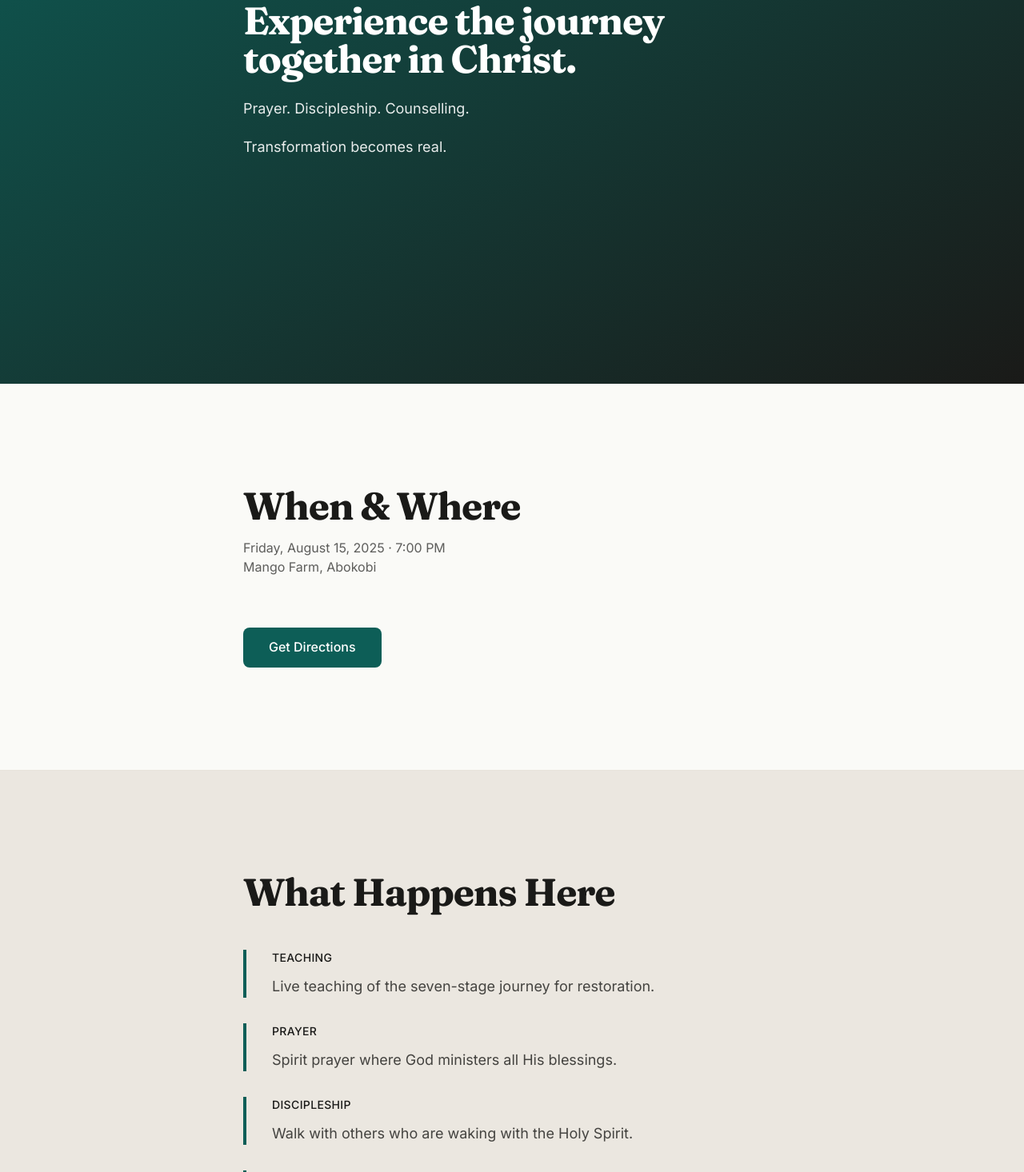
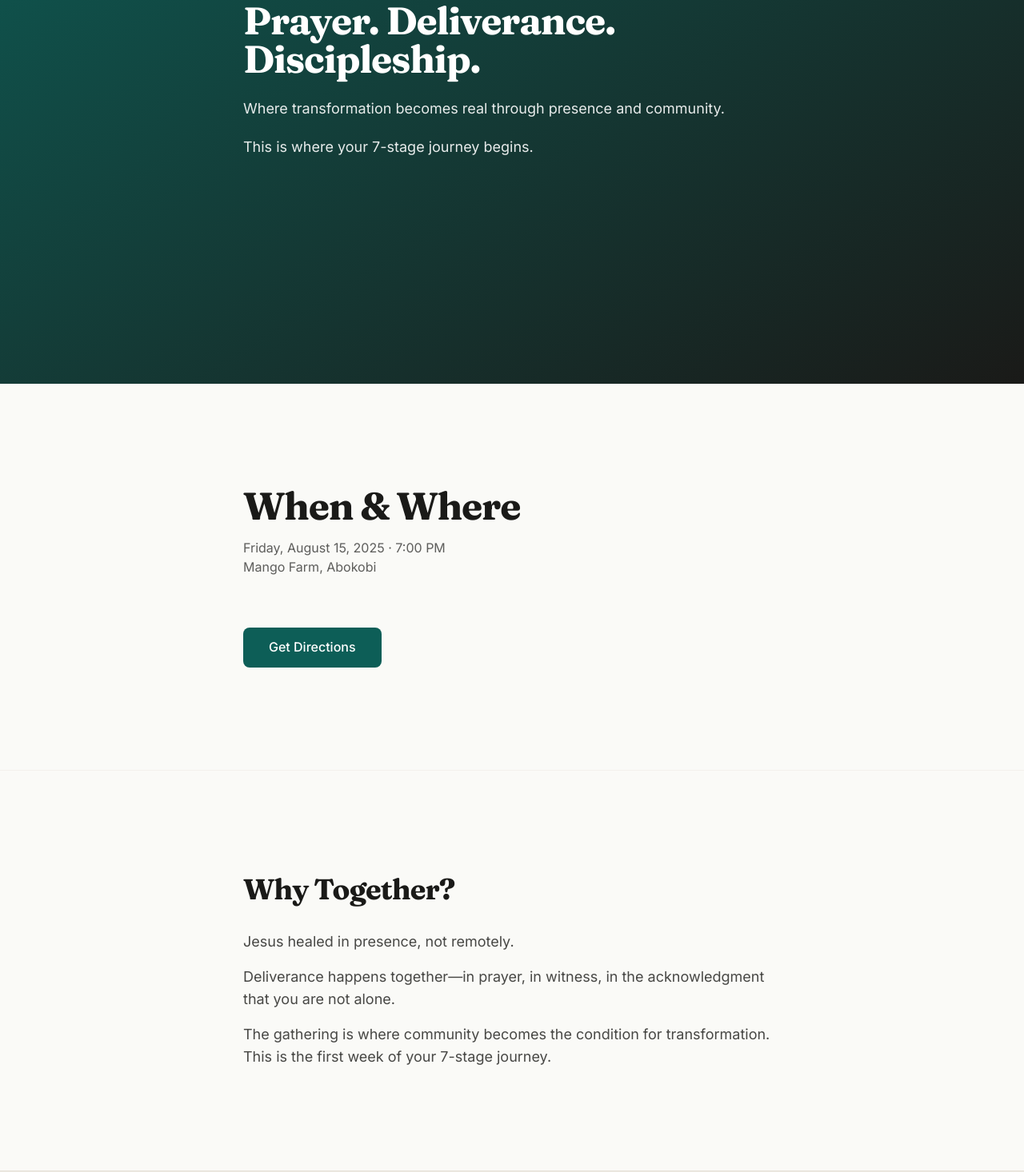
Before and after one commit to whoisjimilitan/restoration-community, a Next.js app in the folder apps/web/: page /gathering in a window 1280 px wide. Shown: the part 320-1786 px from the top of the page at 80% size. Built offline with nearby package versions, Linux system fonts and the light colour scheme.

Commit message:
Tighten narrative flow: clarify sequencing, add transition sentences, enhance journey tone

```diff
--- a/apps/web/src/app/gathering/page.tsx
+++ b/apps/web/src/app/gathering/page.tsx
@@ -25,14 +25,14 @@ export default function GatheringPage() {
 
           <div className={`transform transition-all duration-400 ${isLoaded ? 'opacity-100 translate-y-0' : 'opacity-0 translate-y-4'}`} style={{ transitionDelay: '80ms' }}>
             <h1 className="text-3xl sm:text-4xl md:text-5xl font-rc-serif font-bold text-white leading-tight tracking-tight">
-              Experience the journey together in Christ.
+              Prayer. Deliverance. Discipleship.
             </h1>
           </div>
 
           <div className={`transform transition-all duration-400 ${isLoaded ? 'opacity-100 translate-y-0' : 'opacity-0 translate-y-4'}`} style={{ transitionDelay: '160ms' }}>
             <div className="space-y-3 text-base md:text-lg text-white/90 leading-relaxed font-light">
-              <p>Prayer. Discipleship. Counselling.</p>
-              <p className="pt-2">Transformation becomes real.</p>
+              <p>Where transformation becomes real through presence and community.</p>
+              <p className="pt-2">This is where your 7-stage journey begins.</p>
             </div>
           </div>
         </div>
@@ -66,6 +66,27 @@ export default function GatheringPage() {
           >
             Get Directions
           </a>
+        </motion.div>
+      </section>
+
+      {/* WHY TOGETHER */}
+      <section className="w-full py-24 md:py-32 px-6 sm:px-8 md:px-12 bg-rc-bg border-t border-rc-border/30">
+        <motion.div
+          initial={{ opacity: 0, y: 20 }}
+          whileInView={{ opacity: 1, y: 0 }}
+          transition={{ duration: 0.6, ease: [0.25, 0.46, 0.45, 0.94] }}
+          viewport={{ once: true, amount: 0.15 }}
+          className="max-w-2xl mx-auto space-y-8"
+        >
+          <h2 className="text-3xl md:text-4xl font-rc-serif font-bold text-rc-text leading-tight tracking-tight">
+            Why Together?
+          </h2>
+
+          <div className="space-y-4 text-base md:text-lg text-rc-text/80 leading-relaxed font-light">
+            <p>Jesus healed in presence, not remotely.</p>
+            <p>Deliverance happens together—in prayer, in witness, in the acknowledgment that you are not alone.</p>
+            <p>The gathering is where community becomes the condition for transformation. This is the first week of your 7-stage journey.</p>
+          </div>
         </motion.div>
       </section>
 
@@ -110,6 +131,12 @@ export default function GatheringPage() {
                 Hear what God has to say about your situation.
               </p>
             </div>
+          </div>
+
+          <div className="pt-8 border-t border-rc-border/30 space-y-4">
+            <p className="text-base md:text-lg text-rc-text/80 leading-relaxed font-light">
+              After the gathering ends, your private 7-stage journey begins. You move through the next six weeks of restoration with a mentor and the tools you need.
+            </p>
           </div>
         </motion.div>
       </section>
--- a/apps/web/src/app/journey/page.tsx
+++ b/apps/web/src/app/journey/page.tsx
@@ -6,13 +6,13 @@ import { useSession, signOut } from 'next-auth/react';
 import { motion } from 'framer-motion';
 
 const stages = [
-  { number: 1, name: 'Truth', description: 'Face what is true' },
-  { number: 2, name: 'Confession', description: 'Speak it aloud' },
-  { number: 3, name: 'Repentance', description: 'Turn away' },
-  { number: 4, name: 'Forgiveness', description: 'Receive grace' },
-  { number: 5, name: 'Reconciliation', description: 'Restore connections' },
-  { number: 6, name: 'Honest Work', description: 'Build something real' },
-  { number: 7, name: 'Serving', description: 'Give back' },
+  { number: 1, name: 'Truth', description: 'See yourself clearly and Jesus clearly' },
+  { number: 2, name: 'Confession', description: 'Speak it aloud to God' },
+  { number: 3, name: 'Repentance', description: 'Turn away from what harmed you' },
+  { number: 4, name: 'Forgiveness', description: 'Release what held you captive' },
+  { number: 5, name: 'Reconciliation', description: 'Restore what was broken' },
+  { number: 6, name: 'Honest Work', description: 'Build a life that reflects who you are' },
+  { number: 7, name: 'Serving', description: 'Give to others what you received' },
 ];
 
 export default function JourneyPage() {
@@ -92,9 +92,10 @@ export default function JourneyPage() {
           </div>
 
           <div className={`transform transition-all duration-400 ${isLoaded ? 'opacity-100 translate-y-0' : 'opacity-0 translate-y-4'}`} style={{ transitionDelay: '160ms' }}>
-            <p className="text-base md:text-lg text-white/90 leading-relaxed font-light">
-              Welcome back, {session?.user?.name || 'friend'}.
-            </p>
+            <div className="space-y-4 text-base md:text-lg text-white/90 leading-relaxed font-light">
+              <p>Welcome back, {session?.user?.name || 'friend'}.</p>
+              <p className="pt-2">You are six weeks into your restoration. Here is where Jesus Christ continues the work that began at the gathering.</p>
+            </div>
           </div>
 
           {/* Progress Visualization - Bottom of Hero */}
@@ -166,12 +167,12 @@ export default function JourneyPage() {
           <form onSubmit={handleReflectionSubmit} className="space-y-6">
             <div className="space-y-3">
               <label className="block text-sm font-medium text-rc-text/70">
-                Your Reflection
+                This Week's Work
               </label>
               <textarea
                 value={reflection}
                 onChange={(e) => setReflection(e.target.value)}
-                placeholder="What's coming up for you this week?"
+                placeholder="How is Jesus working in your life this week? What are you learning?"
                 className="w-full px-4 py-4 border border-rc-border rounded-lg focus:outline-none focus:border-rc-accent/60 transition-colors bg-white text-rc-text resize-none"
                 rows={4}
               />
--- a/apps/web/src/app/page.tsx
+++ b/apps/web/src/app/page.tsx
@@ -154,24 +154,26 @@ export default function Home() {
               <p className="pt-2">Now it's your turn.</p>
               <p>He's waiting for you.</p>
             </div>
+
+            <p className="text-sm text-white/70 font-light">First, see his full story. Then, take the next step.</p>
           </div>
 
           <div className="flex flex-col sm:flex-row gap-4 pt-4">
+            <a
+              href="/stories"
+              className="inline-flex items-center justify-center px-8 py-3 min-h-[48px] bg-white text-rc-text font-medium rounded-lg hover:bg-white/95 hover:-translate-y-0.5 hover:shadow-lg active:translate-y-0 transition-all duration-300"
+            >
+              Watch Samuel's Full Story
+            </a>
             <button
               onClick={() => {
                 setIsModalOpen(true);
                 setDeliverance({ step: 1, need: '', duration: '', name: '', email: '', phone: '', submitted: false });
               }}
-              className="inline-flex items-center justify-center px-8 py-3 min-h-[48px] bg-white text-rc-text font-medium rounded-lg hover:bg-white/95 hover:-translate-y-0.5 hover:shadow-lg active:translate-y-0 transition-all duration-300"
+              className="inline-flex items-center justify-center px-8 py-3 min-h-[48px] text-white font-medium border border-white/60 rounded-lg hover:border-white hover:bg-white/10 hover:-translate-y-0.5 hover:shadow-lg active:translate-y-0 transition-all duration-300"
             >
               Request Deliverance
             </button>
-            <a
-              href="/stories"
-              className="inline-flex items-center justify-center px-8 py-3 min-h-[48px] text-white font-medium border border-white/60 rounded-lg hover:border-white hover:bg-white/10 hover:-translate-y-0.5 hover:shadow-lg active:translate-y-0 transition-all duration-300"
-            >
-              Watch Samuel's Encounter
-            </a>
           </div>
         </motion.div>
       </section>
--- a/apps/web/src/app/stories/page.tsx
+++ b/apps/web/src/app/stories/page.tsx
@@ -204,9 +204,10 @@ export default function StoriesPage() {
             You read my own story.
           </h2>
 
-          <div className="space-y-2 text-base md:text-lg text-white/90 leading-relaxed font-light">
+          <div className="space-y-4 text-base md:text-lg text-white/90 leading-relaxed font-light">
             <p>You watched Samuel's story.</p>
-            <p className="pt-6">Now see yours begin.</p>
+            <p className="pt-2">Now see yours begin.</p>
+            <p className="pt-4">What comes next is the gathering—where transformation becomes real through community prayer and presence. Then begins your private 7-stage journey of restoration.</p>
           </div>
 
           <div className="flex flex-col sm:flex-row gap-4 pt-8">
@@ -221,7 +222,7 @@ export default function StoriesPage() {
               href="/journey"
               className="inline-flex items-center justify-center px-8 py-3 min-h-[48px] text-white font-medium border border-white/60 rounded-lg hover:border-white hover:bg-white/10 hover:-translate-y-0.5 hover:shadow-lg active:translate-y-0 transition-all duration-200"
             >
-              Start the Journey
+              Preview the 7-Stage Journey
             </a>
           </div>
         </motion.div>
```
